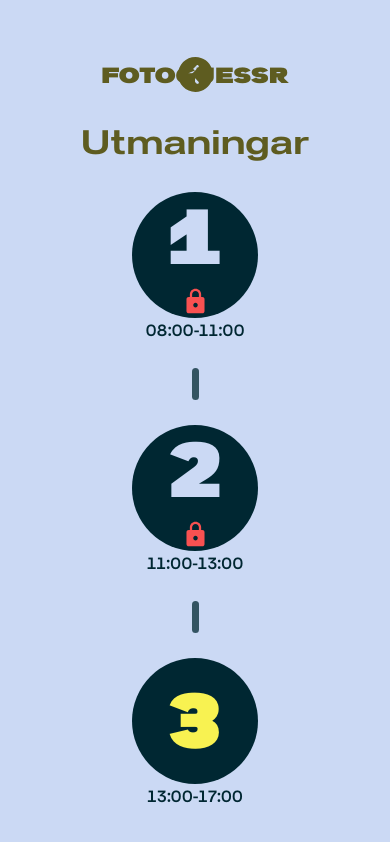
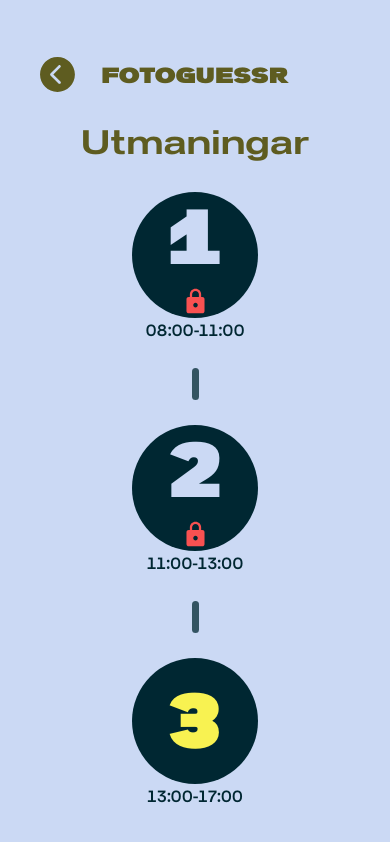
Before and after one commit to Skjesper/fotoguessr, a Next.js app: page /levels in a window 390 px wide. Built offline with nearby package versions, Linux system fonts and the light colour scheme.

Commit message:
fixed .arrowIcons position on mobile

```diff
--- a/src/components/FotoguesserHeader/FotoguesserHeader.module.css
+++ b/src/components/FotoguesserHeader/FotoguesserHeader.module.css
@@ -11,7 +11,7 @@
 
 .arrowIcon {
     position: absolute;
-    left: 50; /* Placerar till vänster */
+    left: 2.5rem; /* Placerar till vänster */
     width: 2.18363rem;
     height: 2.18363rem;
     flex-shrink: 0;
--- a/src/components/Levels/Levels.jsx
+++ b/src/components/Levels/Levels.jsx
@@ -54,7 +54,7 @@ export const isTimeSlotUnlocked = (timeSlot) => {
   const timeSlots = {
     "08:00-11:00": { start: 8 * 60, end: 11 * 60 },
     "11:00-13:00": { start: 11 * 60, end: 13 * 60 },
-    "13:00-17:00": { start: 13 * 60, end: 17 * 60 }, // Changed from 16:00 to 17:00
+    "13:00-17:00": { start: 13 * 60, end: 20 * 60 }, // Changed from 16:00 to 17:00
   };
 
   const slot = timeSlots[timeSlot];
```
